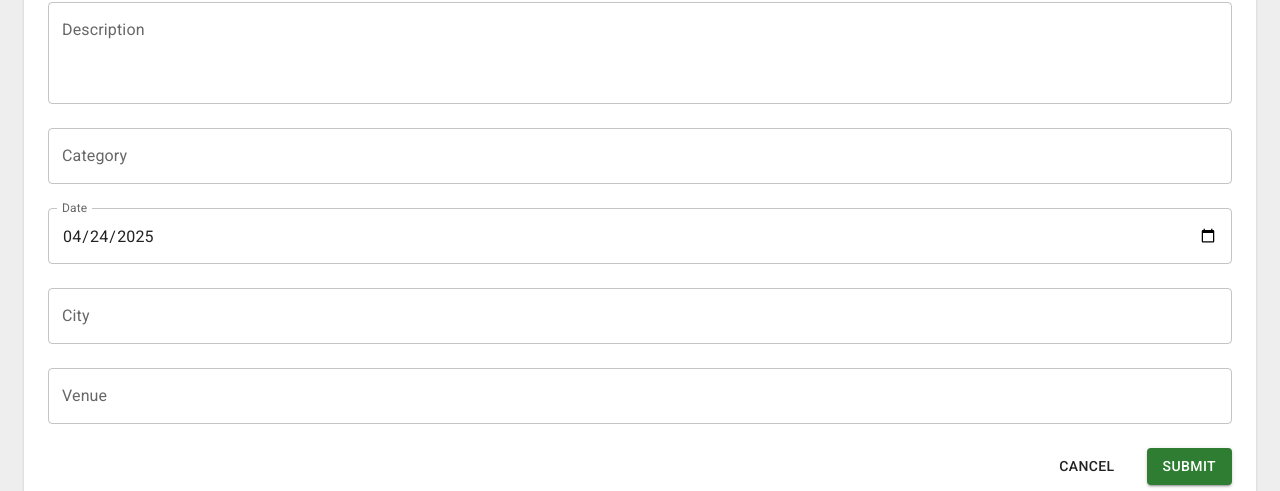
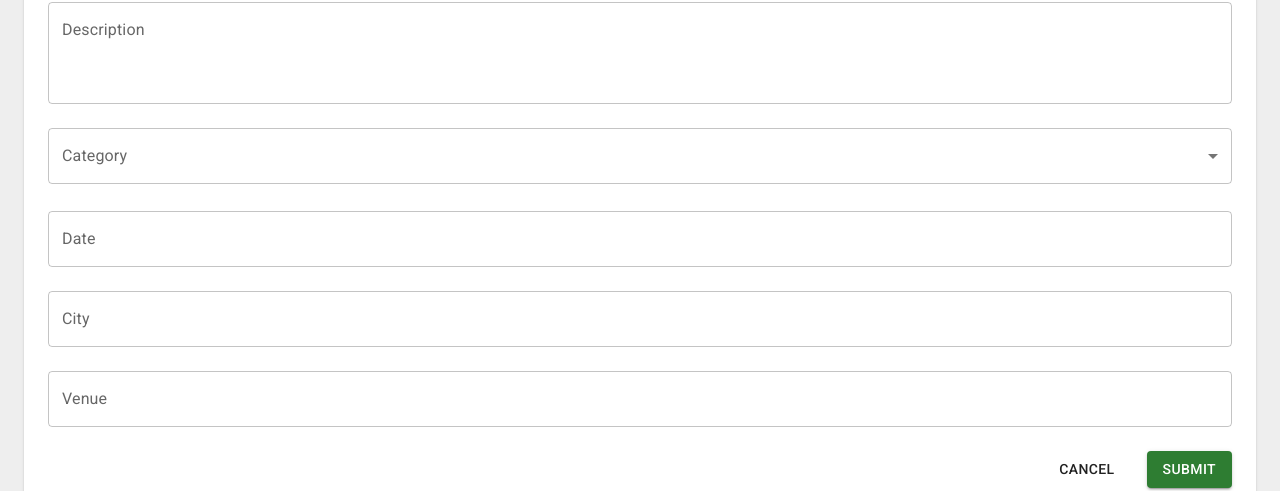
Before and after one commit to Ritesh16/Reactivities, a React (Vite) app in the folder Reactivities.Client/: page /createActivity in a window 1280 px wide. Shown: the part 230-721 px from the top of the page. Built offline with nearby package versions, Linux system fonts and the light colour scheme.

Commit message:
Making common input types for text & select

```diff
--- /dev/null
+++ b/Reactivities.Client/src/app/shared/components/SelectInput.tsx
@@ -0,0 +1,30 @@
+import { FormControl, FormHelperText, InputLabel, MenuItem, Select } from "@mui/material";
+import { SelectInputProps } from "@mui/material/Select/SelectInput";
+import { FieldValues, useController, UseControllerProps } from "react-hook-form";
+
+type Props<T extends FieldValues> = {
+    items: {text: string, value: string}[];
+    label: string;
+} & UseControllerProps<T> & Partial<SelectInputProps>;
+
+export default function SelectInput<T extends FieldValues>(props: Props<T>) {
+    const { field, fieldState} = useController({...props});
+
+  return (
+     <FormControl fullWidth error={!!fieldState.error}>
+        <InputLabel>{props.label}</InputLabel>
+        <Select
+            value={field.value || ''}
+            label={props.label}
+            onChange={field.onChange}
+        >
+            {props.items.map(item => (
+                <MenuItem key={item.value} value={item.value}>
+                    {item.text}
+                </MenuItem>
+            ))}
+        </Select>
+        <FormHelperText>{fieldState.error?.message}</FormHelperText>
+    </FormControl>
+  )
+}
--- /dev/null
+++ b/Reactivities.Client/src/app/shared/components/TextInput.tsx
@@ -0,0 +1,20 @@
+import { TextField, TextFieldProps } from "@mui/material";
+import { FieldValues, useController, UseControllerProps } from "react-hook-form";
+
+type Props<T extends FieldValues> = {} & UseControllerProps<T> & TextFieldProps;
+
+export default function TextInput<T extends FieldValues>(props: Props<T>) {
+    const { field, fieldState} = useController({...props});
+
+  return (
+    <TextField
+        {...props}
+        {...field}
+        value={field.value || ''}
+        fullWidth
+        variant="outlined"
+        error={!!fieldState.error}
+        helperText={fieldState.error?.message}
+    />
+  )
+}
--- a/Reactivities.Client/src/features/activities/form/ActivityForm.tsx
+++ b/Reactivities.Client/src/features/activities/form/ActivityForm.tsx
@@ -1,13 +1,23 @@
-import { Box, Button, Paper, TextField, Typography } from "@mui/material";
-import { FormEvent, useEffect } from "react";
+import { Box, Button, Paper, Typography } from "@mui/material";
+import { useEffect } from "react";
 import { useActivities } from "../../../lib/hooks/useActivities";
-import { useParams } from "react-router";
+import { useNavigate, useParams } from "react-router";
 import { FieldValues, useForm } from 'react-hook-form';
+import { activitySchema, ActivitySchema } from "../../../lib/schemas/activitySchema";
+import { zodResolver } from '@hookform/resolvers/zod';
+import TextInput from "../../../app/shared/components/TextInput";
+import SelectInput from "../../../app/shared/components/SelectInput";
+import { categoryOptions } from "./categoryOptions";
 
-export default function ActivityFormReact() {
-  const { register, reset, handleSubmit} = useForm();
+export default function ActivityForm() {
+  const { reset, handleSubmit, control } = useForm<ActivitySchema>({
+    mode: 'onTouched',
+    resolver: zodResolver(activitySchema)
+  });
   const {id} = useParams();
   const {updateActivity, createActivity, activity, isLoadingActivity} = useActivities(id);
+
+  const navigate = useNavigate();
 
   useEffect(() => {
     if(activity) reset(activity);
@@ -25,16 +35,15 @@
             { activity ? 'Edit Activity' : 'Create Activity'}
         </Typography>
         <Box component='form' onSubmit={handleSubmit(onSubmit)} display='flex' flexDirection='column' gap={3}>
-            <TextField {...register('title')} label="Title" defaultValue={activity?.title} />
-            <TextField {...register('description')} label="Description" multiline rows={3} defaultValue={activity?.description} />
-            <TextField {...register('category')} label="Category" defaultValue={activity?.category} />
-            <TextField {...register('date')} label="Date" type="date"
-                  defaultValue={activity?.date
-                    ? new Date(activity.date).toISOString().split('T')[0]
-                    : new Date().toISOString().split('T')[0]
-                  } />
-            <TextField {...register('city')} label="City" defaultValue={activity?.city} />
-            <TextField {...register('venue')} label="Venue" defaultValue={activity?.venue} />
+            <TextInput label='Title' control={control} name='title' />
+            <TextInput label='Description' control={control} name='description'
+                  multiline rows={3} />
+            <SelectInput items={categoryOptions} label='Category'
+                control={control} name='category'
+             />
+            <TextInput label='Date' control={control} name='date' />
+            <TextInput label='City' control={control} name='city' />
+            <TextInput label='Venue' control={control} name='venue' />
             <Box display='flex' justifyContent='end' gap={3}>
               <Button onClick={() => {navigate('/activities')}} color="inherit">Cancel</Button>
               <Button
--- /dev/null
+++ b/Reactivities.Client/src/features/activities/form/categoryOptions.ts
@@ -0,0 +1,8 @@
+export const categoryOptions = [
+    {text: 'Drinks', value: 'drinks'},
+    {text: 'Culture', value: 'culture'},
+    {text: 'Film', value: 'film'},
+    {text: 'Food', value: 'food'},
+    {text: 'Music', value: 'music'},
+    {text: 'Travel', value: 'travel'},
+];
--- /dev/null
+++ b/Reactivities.Client/src/lib/schemas/activitySchema.ts
@@ -0,0 +1,14 @@
+import {z} from 'zod';
+
+const requiredString = (fieldName: string) => z.string().min(1, `${fieldName} is required`)
+
+export const activitySchema = z.object({
+    title: requiredString('Title'),
+    description: requiredString('Description'),
+    category: requiredString('Category'),
+    date: requiredString('Date'),
+    city: requiredString('City'),
+    venue: requiredString('Venue')
+});
+
+export type ActivitySchema = z.infer<typeof activitySchema>;
```
